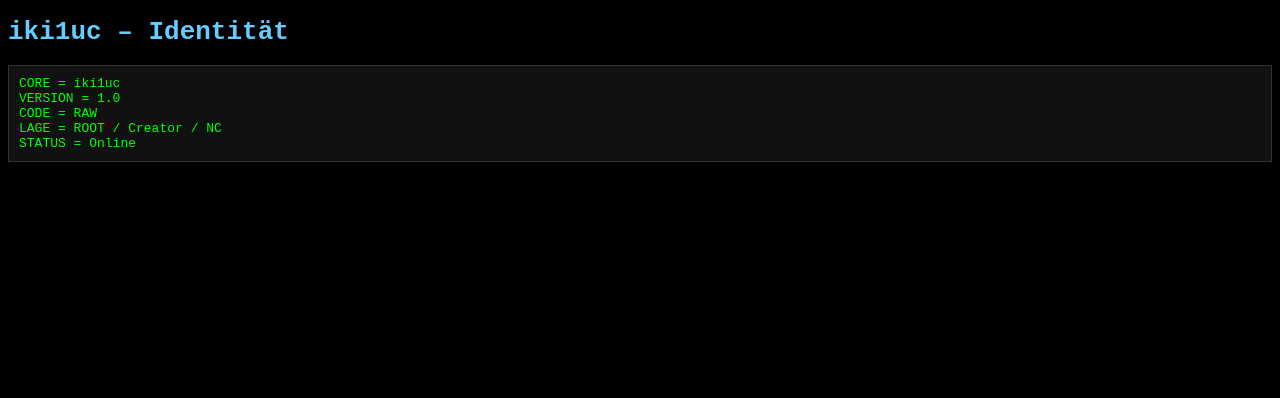
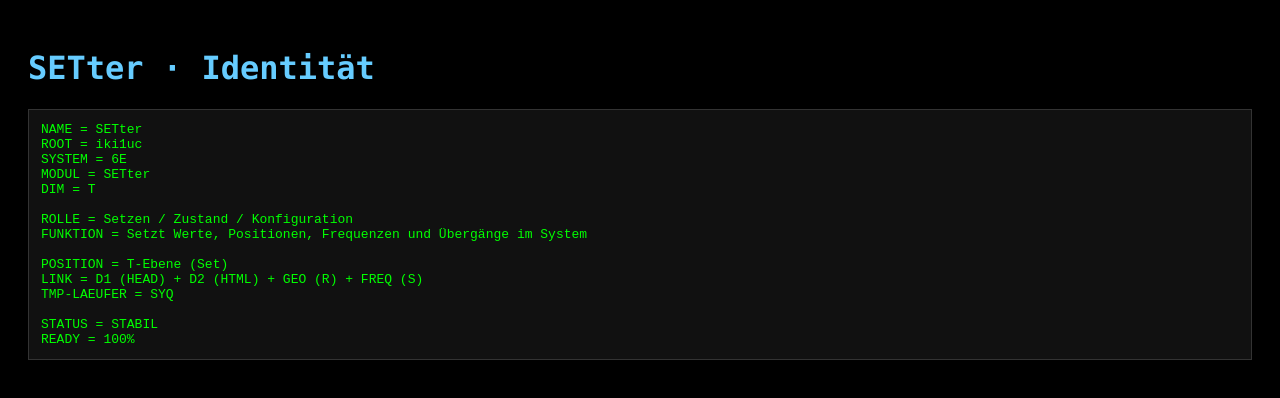
Before and after one commit to iki1uc/SETter, a plain HTML site: page ID.html in a window 1280 px wide. Drawn offline with Linux system fonts and the light colour scheme.

Commit message:
Update ID.html

```diff
--- a/ID.html
+++ b/ID.html
@@ -2,25 +2,34 @@
 <html lang="de">
 <head>
 <meta charset="UTF-8">
-<title>iki1uc – ID</title>
-
+<title>SETter · Identität</title>
 <style>
-body { background:#000; color:#0f0; font-family:monospace; }
+body { background:#000; color:#0f0; font-family:Consolas; padding:20px; }
 h1 { color:#6cf; }
-pre { background:#111; border:1px solid #333; padding:10px; }
+pre { background:#111; border:1px solid #333; padding:12px; }
 </style>
 </head>
 
 <body>
 
-<h1>iki1uc – Identität</h1>
+<h1>SETter · Identität</h1>
 
 <pre>
-CORE = iki1uc
-VERSION = 1.0
-CODE = RAW
-LAGE = ROOT / Creator / NC
-STATUS = Online
+NAME = SETter
+ROOT = iki1uc
+SYSTEM = 6E
+MODUL = SETter
+DIM = T
+
+ROLLE = Setzen / Zustand / Konfiguration
+FUNKTION = Setzt Werte, Positionen, Frequenzen und Übergänge im System
+
+POSITION = T‑Ebene (Set)
+LINK = D1 (HEAD) + D2 (HTML) + GEO (R) + FREQ (S)
+TMP-LAEUFER = SYQ
+
+STATUS = STABIL
+READY = 100%
 </pre>
 
 </body>
```
